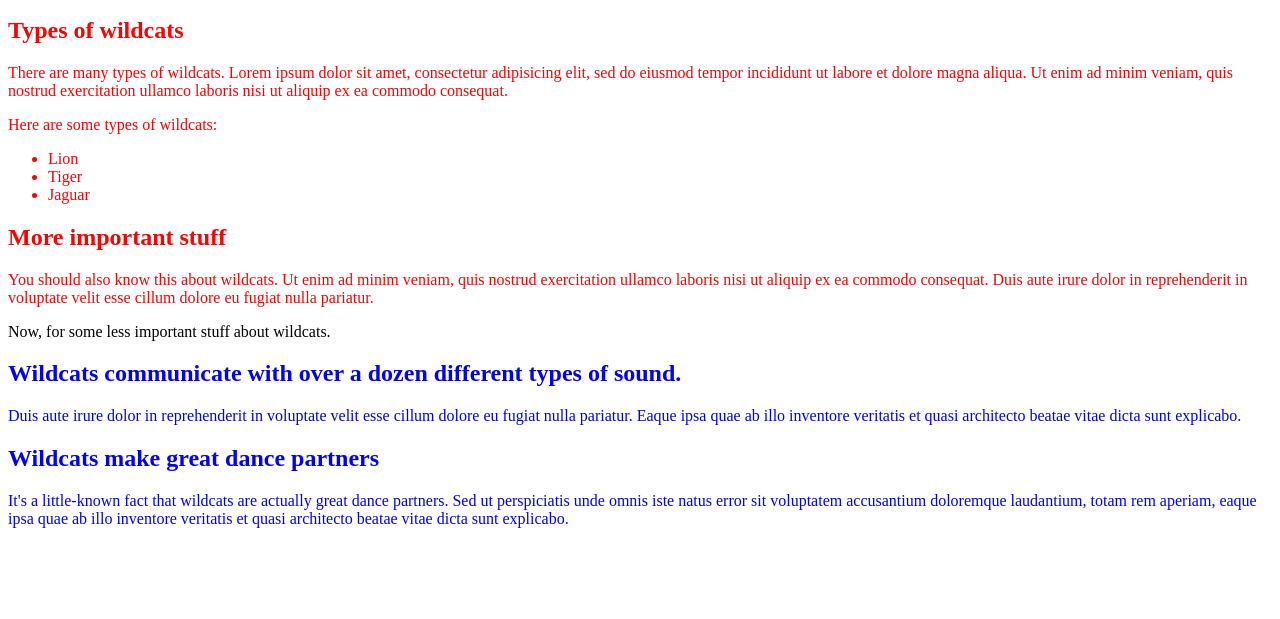
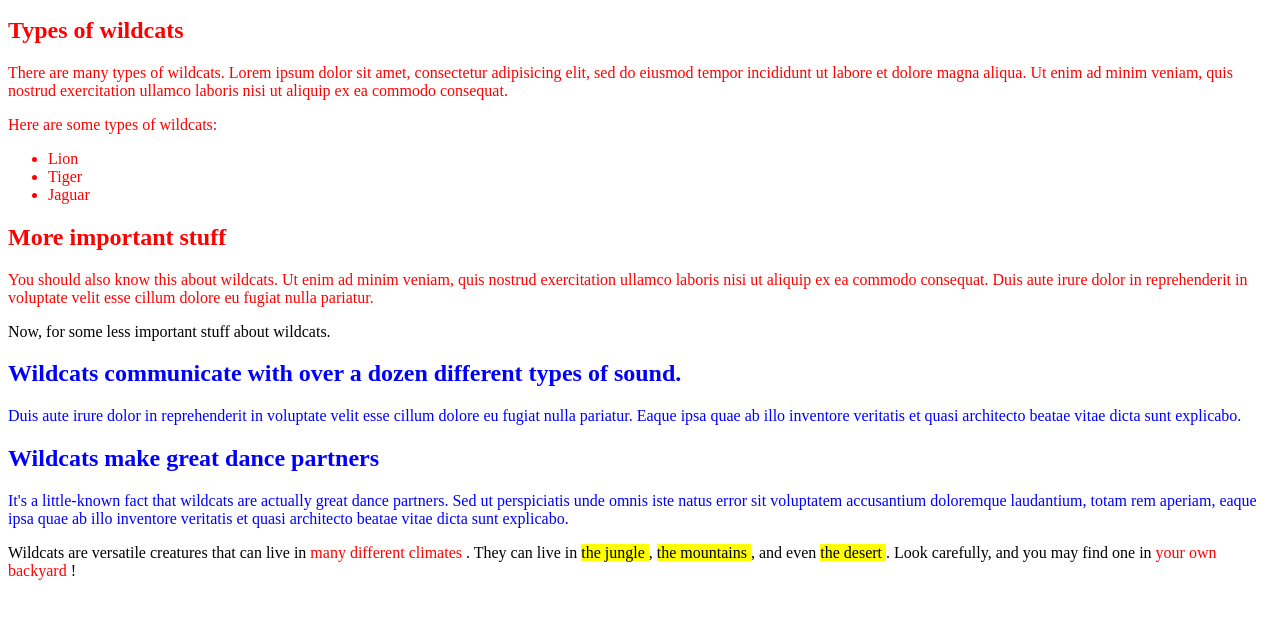
Before and after one commit to charlesmaillu/Divs-and-Spans, a plain HTML site: page index.html in a window 1280 px wide. Shown: the part 101-720 px from the top of the page. Drawn offline with Linux system fonts and the light colour scheme.

Commit message:
add span for inline elements

```diff
--- a/css/styles.css
+++ b/css/styles.css
@@ -4,3 +4,6 @@
 .unimportant{
     color: blue;
 }
+.cat-climate{
+    background-color: yellow;
+}
--- a/index.html
+++ b/index.html
@@ -41,6 +41,30 @@
         <p>It's a little-known fact that wildcats are actually great dance partners. Sed ut perspiciatis unde omnis iste natus error sit voluptatem accusantium doloremque laudantium, totam rem aperiam, eaque ipsa quae ab illo inventore veritatis et quasi architecto beatae vitae dicta sunt explicabo.</p>
     </div>
 
+    <p>
+        Wildcats are versatile creatures that can live in
+        <span class="important">
+            many different climates
+        </span>.
+
+        They can live in
+        <span class="cat-climate">
+            the jungle
+        </span>,
+
+        <span class="cat-climate">
+            the mountains
+        </span>, and even
+
+        <span class="cat-climate">
+            the desert
+        </span>.
+        Look carefully, and you may find one in
+        <span class="important">
+            your own    backyard
+        </span>!
+    </p>
+
 
 
 </body>
```
